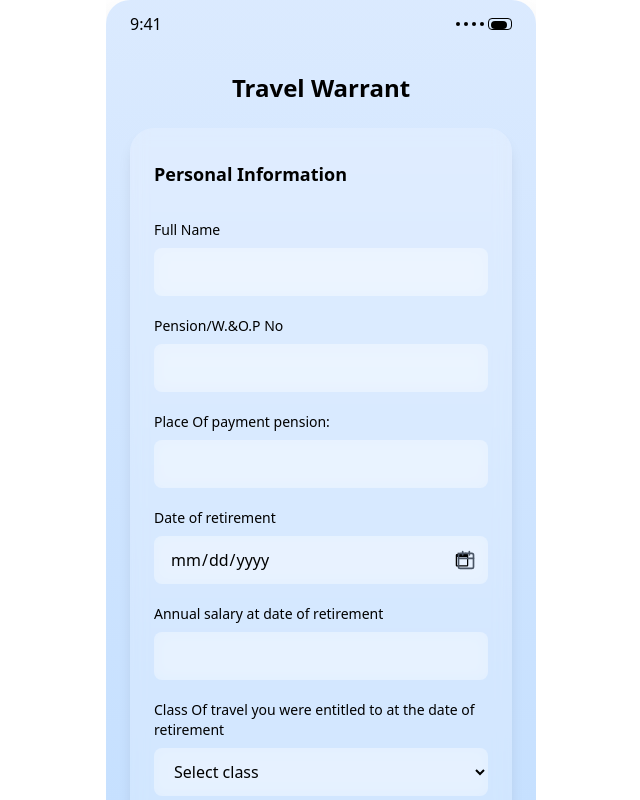
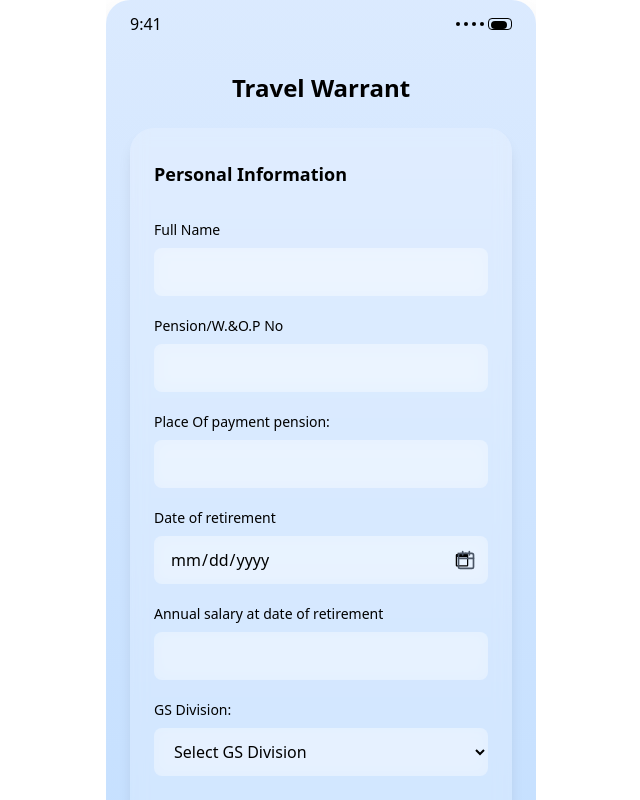
Before and after one commit to rajeevansharan/Hackstreet-Boys_eGovDoc, a React (Vite) app in the folder citizen-ui/: page /travel-warrant in a window 1280 px wide. Shown: the top 800 px of the page, without its empty margins (319-959 px from the left). Built offline with nearby package versions, Linux system fonts and the light colour scheme; sample sign-in values are in the browser's storage.

Commit message:
Added gs division input field

```diff
--- a/citizen-ui/src/pages/TravelWarrant.jsx
+++ b/citizen-ui/src/pages/TravelWarrant.jsx
@@ -21,6 +21,7 @@ export default function TravelWarrantForm() {
         priorityLevel: '',
         appointmentDate: '',
         appointmentTime: '',
+        gsDivision: '',
         spouseName: '',
         spouseDepartment: '',
         informationAccurate: false
@@ -320,6 +321,32 @@ export default function TravelWarrantForm() {
                       placeholder=""
                     />
                   </div>
+
+                  <div>
+  <label className="block text-sm font-medium text-black mb-2">
+    GS Division:
+  </label>
+  <select
+    value={formData.gsDivision}
+    onChange={(e) =>
+      handleInputChange('gsDivision', e.target.value)
+    }
+    className="w-full px-4 py-3 bg-white/30 backdrop-blur-sm rounded-lg border-0 text-black focus:outline-none focus:ring-2 focus:ring-indigo-500"
+  >
+    <option value="">Select GS Division</option>
+    <option value="Colombo">Colombo</option>
+    <option value="Gampaha">Gampaha</option>
+    <option value="Kandy">Kandy</option>
+    <option value="Jaffna">Jaffna</option>
+    <option value="Galle">Galle</option>
+    <option value="Trincomalee">Trincomalee</option>
+    <option value="Kandy">Kandy</option>
+    <option value="Batticaloa">Batticaloa</option>
+    <option value="Ampara">Ampara</option>
+  </select>
+</div>
+
+
 
                   {/* Class Of travel */}
                   <div>
```
Lines whose indentation alone changed are shown as unchanged.
